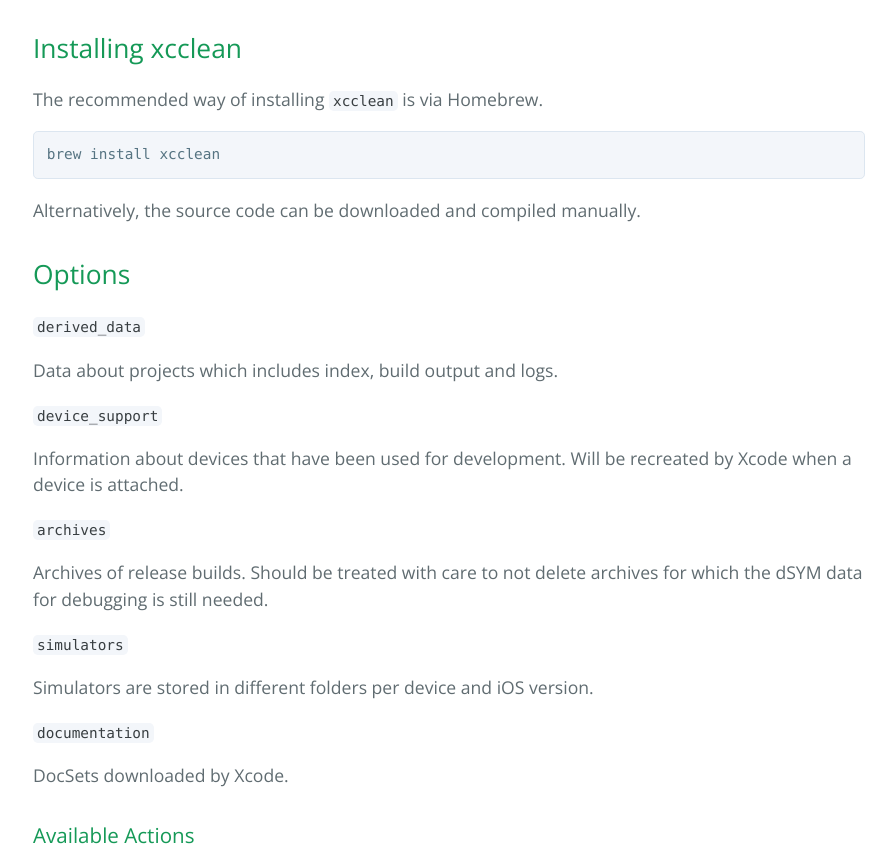
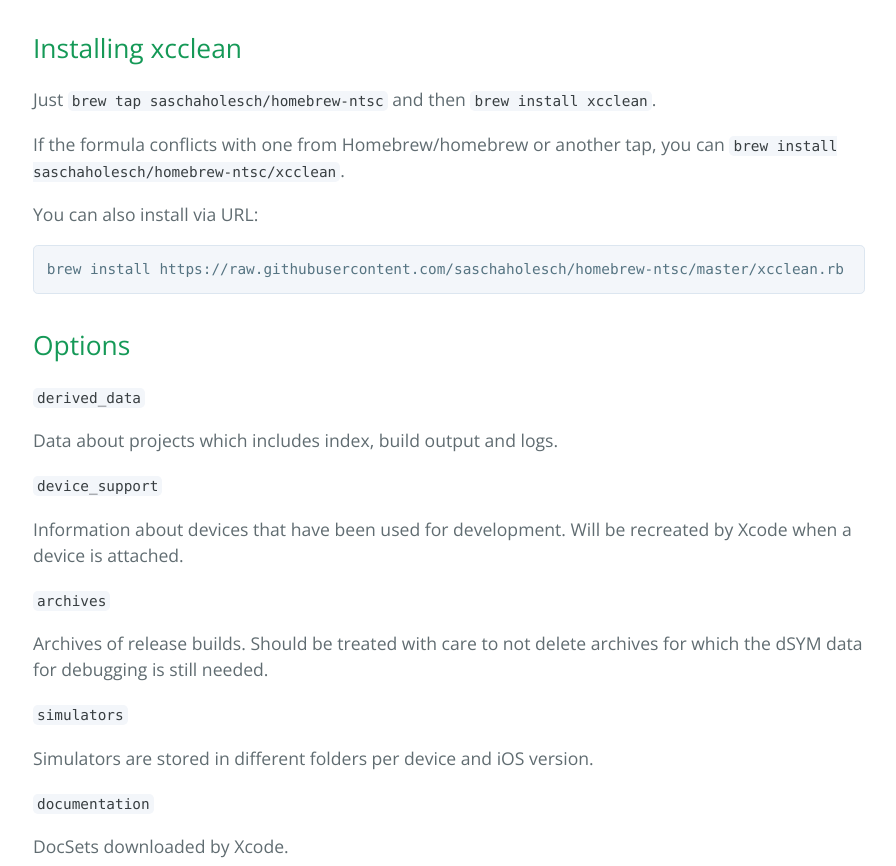
Before and after one commit to saschaholesch/xcclean, a plain HTML site: page index.html in a window 1280 px wide. Shown: the part 819-1685 px from the top of the page, without its empty margins (191-1087 px from the left). Drawn offline with nearby package versions, Linux system fonts and the light colour scheme.

Commit message:
Create gh-pages branch via GitHub

```diff
--- a/index.html
+++ b/index.html
@@ -38,12 +38,14 @@
 <h2>
 <a id="installing-xcclean" class="anchor" href="#installing-xcclean" aria-hidden="true"><span aria-hidden="true" class="octicon octicon-link"></span></a>Installing xcclean</h2>
 
-<p>The recommended way of installing <code>xcclean</code> is via Homebrew.</p>
+<p>Just <code>brew tap saschaholesch/homebrew-ntsc</code> and then <code>brew install xcclean</code>.</p>
 
-<pre><code>brew install xcclean
+<p>If the formula conflicts with one from Homebrew/homebrew or another tap, you can <code>brew install saschaholesch/homebrew-ntsc/xcclean</code>.</p>
+
+<p>You can also install via URL:</p>
+
+<pre><code>brew install https://raw.githubusercontent.com/saschaholesch/homebrew-ntsc/master/xcclean.rb
 </code></pre>
-
-<p>Alternatively, the source code can be downloaded and compiled manually.</p>
 
 <h2>
 <a id="options" class="anchor" href="#options" aria-hidden="true"><span aria-hidden="true" class="octicon octicon-link"></span></a>Options</h2>
```
Also changed, not shown: params.json (+1 -1 lines).
